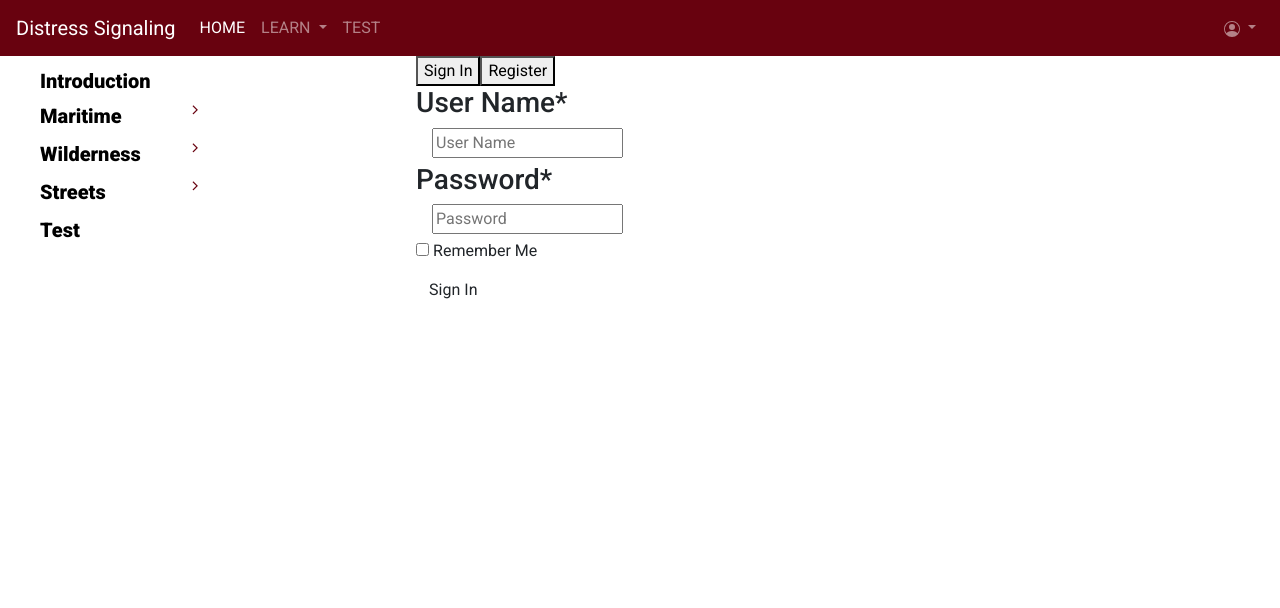
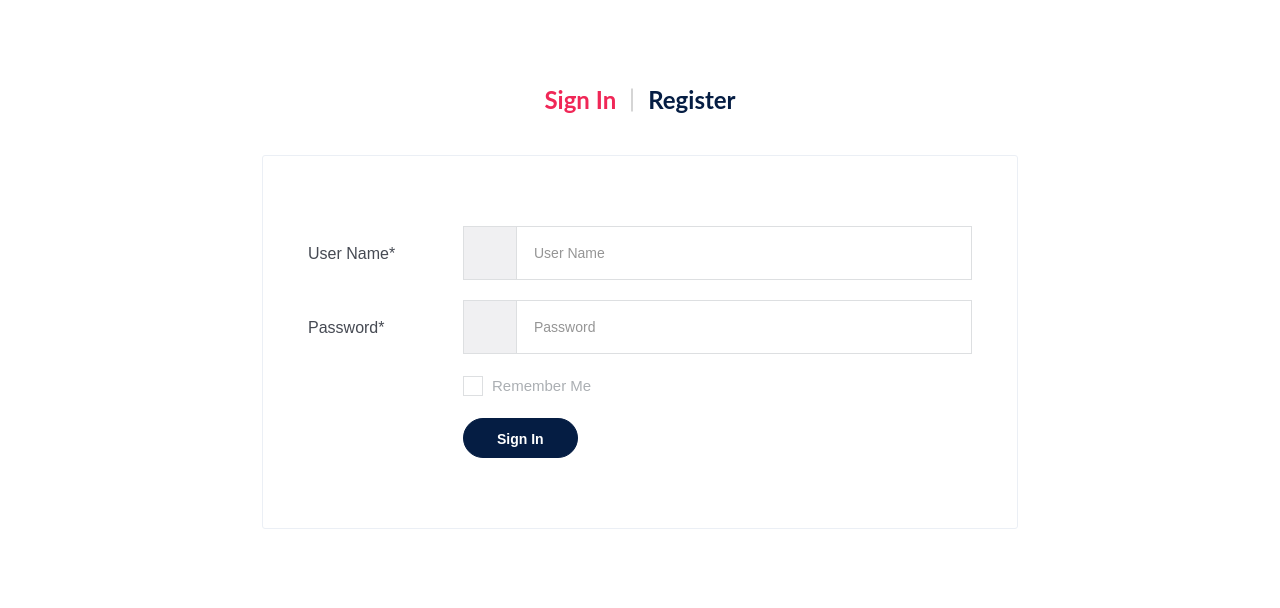
Before and after one commit to ChongzhiXu/ELEN6883_project, a Flask app: page / in a window 1280 px wide. Shown: the top 608 px of the page. Run offline with Flask 2, Linux system fonts and the light colour scheme; some libraries are stand-ins or nearby versions; some web fonts are replaced.

Commit message:
Update layout.html

```diff
--- a/Final_project/marketPlace/templates/layout.html
+++ b/Final_project/marketPlace/templates/layout.html
@@ -5,9 +5,10 @@
 </style>
 <html lang="en">
   <head>
-    <title>Distress Signaling</title>
+    <title>Sticker Marketing</title>
     <meta charset="utf-8">
-    <meta name="viewport" content="width=device-width, initial-scale=1">
+    <meta name="viewport" content="width=device-width, initial-scale=1, shrink-to-fit=no">
+    <meta http-equiv="x-ua-compatible" content="ie=edge">
     <link rel="icon" href="data:,">
     <script src="http://code.jquery.com/jquery-3.3.1.min.js"></script>
     <script src="https://code.jquery.com/ui/1.12.0/jquery-ui.min.js"></script>
@@ -19,100 +20,34 @@
     <link rel="preconnect" href="https://fonts.gstatic.com" crossorigin>
     <link href="https://fonts.googleapis.com/css2?family=Roboto:wght@300;400;500;900&display=swap" rel="stylesheet">
     <link rel="stylesheet" href="{{url_for('static', filename='main.css')}}">
+
+    <link rel="shortcut icon" href="">
+    <!-- fraimwork - css include -->
+    <!-- <link rel="stylesheet" type="text/css" href="/assets/css/bootstrap.min.css"> -->
+    <link rel="stylesheet" type="text/css" href="{{url_for('static', filename='bootstrap.min.css')}}">
+    <!-- icon font - css include -->
+    <link rel="stylesheet" type="text/css" href="{{url_for('static', filename='fontawesome.css')}}">
+    <link rel="stylesheet" type="text/css" href="{{url_for('static', filename='stroke-gap-icons.css')}}">
+    <link rel="stylesheet" type="text/css" href="{{url_for('static', filename='icofont.css')}}">
+    <!-- animation - css include -->
+    <link rel="stylesheet" type="text/css" href="{{url_for('static', filename='animate.css')}}">
+    <!-- carousel - css include -->
+    <link rel="stylesheet" type="text/css" href="{{url_for('static', filename='slick.css')}}">
+    <link rel="stylesheet" type="text/css" href="{{url_for('static', filename='slick-theme.css')}}">
+    <!-- popup - css include -->
+    <link rel="stylesheet" type="text/css" href="{{url_for('static', filename='magnific-popup.css')}}">
+    <!-- jquery-ui - css include -->
+    <link rel="stylesheet" type="text/css" href="{{url_for('static', filename='jquery-ui.css')}}">
+    <!-- select option - css include -->
+    <link rel="stylesheet" type="text/css" href="{{url_for('static', filename='nice-select.css')}}">
+    <!-- custom - css include -->
+    <link rel="stylesheet" type="text/css" href="{{url_for('static', filename='style.css')}}">
   </head>
   <body>
-    <nav class="navbar navbar-expand-lg navbar-dark basecolor">
-      <a class="navbar-brand" href="#">Distress Signaling</a>
-      <button class="navbar-toggler" type="button" data-toggle="collapse" data-target="#navbarSupportedContent" aria-controls="navbarSupportedContent" aria-expanded="false" aria-label="Toggle navigation">
-        <span class="navbar-toggler-icon"></span>
-      </button>
-      <div class="collapse navbar-collapse" id="navbarSupportedContent">
-        <ul class="navbar-nav mr-auto">
-          <li class="nav-item active">
-            <a class="nav-link" href="/">HOME <span class="sr-only">(current)</span></a>
-          </li>
-          <li class="nav-item dropdown">
-            <a class="nav-link dropdown-toggle" href="#" id="navbarDropdownMenuLink" data-toggle="dropdown" aria-haspopup="true" aria-expanded="false">
-              LEARN
-            </a>
-            <div class="dropdown-menu" aria-labelledby="navbarDropdownMenuLink">
-              <a class="dropdown-item" href="/learn/introduction">Introduction</a>
-              <a class="dropdown-item" href="/learn/maritime/intro">Maritime</a>
-              <a class="dropdown-item" href="/learn/wilderness/intro">Wilderness</a>
-              <a class="dropdown-item" href="/learn/streets/intro">Streets</a>
-            </div>
-          </li>
-          <li class="nav-item">
-            <a class="nav-link" href="/test/homepage">TEST</a>
-          </li>
-        </ul>
-        <ul class="nav navbar-nav navbar-right">
-          <li>
-            <a class="nav-link dropdown-toggle" href="#" id="navbarRecordMenu" data-toggle="dropdown" aria-haspopup="true" aria-expanded="false">
-              <svg xmlns="http://www.w3.org/2000/svg" width="16" height="16" fill="currentColor" class="bi bi-person-circle" viewBox="0 0 16 16">
-                <path d="M11 6a3 3 0 1 1-6 0 3 3 0 0 1 6 0z"/>
-                <path fill-rule="evenodd" d="M0 8a8 8 0 1 1 16 0A8 8 0 0 1 0 8zm8-7a7 7 0 0 0-5.468 11.37C3.242 11.226 4.805 10 8 10s4.757 1.225 5.468 2.37A7 7 0 0 0 8 1z"/>
-              </svg>
-            </a>
-            <div class="dropdown-menu dropdown-menu-right" aria-labelledby="navbarRecordMenu">
-              <a class="dropdown-item" href="/record/activity">Activities</a>
-              <a class="dropdown-item" href="/record/test">Previous Tests</a>
-              <a class="dropdown-item" href="/certificate">Certificate</a>
-            </div>
-          </li>
-        </ul>
-      </div>
-    </nav>
-    <div class="container-fluid " >
-      <div class = "row">
-        <div class = "col-2 sidenav">
-          <nav class="nav" role="navigation">
-            <ul class="nav__list" style="list-style: none;">
-              <li id = "introlink"><a href="/learn/introduction" style="font-size: 20px; font-weight: bold">Introduction</a></li>
-              <li>
-                <input id="maritime" type="checkbox" hidden />
-                <label for="maritime"><span class="fa fa-angle-right"></span> <a href="/learn/maritime/intro"  style="font-size: 20px; font-weight: bold">Maritime</a></label>
-                <ul class="group-list">
-                  <li><a href="/learn/maritime/visual">Visual</a></li>
-                  <li><a href="/learn/maritime/sound">Sound</a></li>
-                  <li><a href="/learn/maritime/radio">Radio</a></li>
-                  <li><a href="/learn/maritime/video">Video</a></li>
-                  <li><a href="/learn/maritime/quiz">Mini Quiz</a></li>
-                </ul>
-              </li>
-              <li>
-                <input id="wilderness" type="checkbox" hidden />
-                <label for="wilderness"><span class="fa fa-angle-right"></span> <a href="/learn/wilderness/intro" style="font-size: 20px; font-weight: bold">Wilderness</a></label>
-                <ul class="group-list">
-                  <li><a href="/learn/wilderness/reflective">Reflective Surfaces</a></li>
-                  <li>
-                    <input id="wildernesssub" type="checkbox" hidden />
-                    <label for="wildernesssub"><span class="fa fa-angle-right"></span> <a href="/learn/wilderness/intro">Signal Fires</a></label>
-                    <ul class="group-list">
-                      <li><a href="/learn/wilderness/video" style="color: darkgrey">Signal Fire Video</a></li>
-                      <li><a href="/learn/wilderness/signal_fire_activity" style="color: darkgrey">Signal Fire Activity</a></li>
-                    </ul>
-                  </li>
-                  <li><a href="/learn/wilderness/quiz">Mini Quiz</a></li>
-                </ul>
-              </li>
-              <li>
-                <input id="streets" type="checkbox" hidden />
-                <label for="streets"><span class="fa fa-angle-right"></span><a href="/learn/streets/intro"  style="font-size: 20px; font-weight: bold">Streets</a></label>
-                <ul class="group-list">
-                  <li><a href="/learn/streets/video">Video</a></li>
-                  <li><a href="/learn/streets/quiz">Mini Quiz</a></li>
-                </ul>
-              </li>
-              <li><a href="/test/homepage"  style="font-size: 20px; font-weight: bold">Test</a></li>
-            </ul>
-          </nav>
-        </div>
-        <div class = "col-10">
+
+    <div class="container" >
           {% block content %}
           {% endblock %}
-        </div>
-      </div>
     </div>
 
   </body>
```
